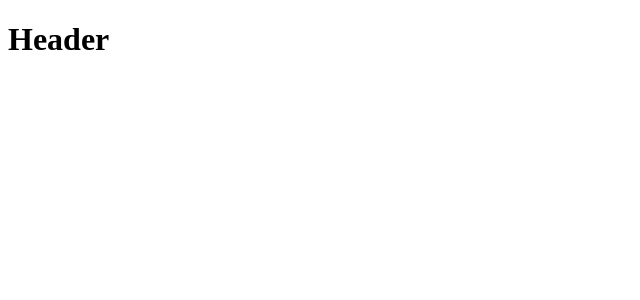
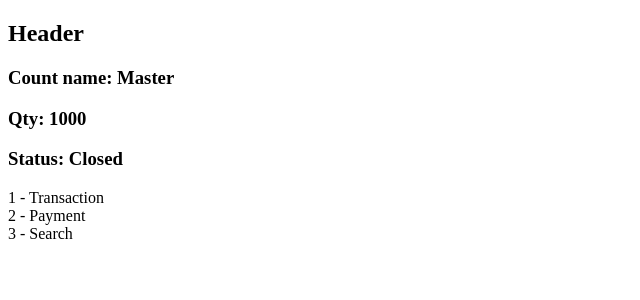
Before and after one commit to ivanurra/vue-cli-2, a Vue app: page / in a window 1280 px wide. Shown: the top 300 px of the page, without its empty margins (0-640 px from the left). Built offline with nearby package versions, Linux system fonts and the light colour scheme.

Commit message:
count component

```diff
--- a/src/App.vue
+++ b/src/App.vue
@@ -1,14 +1,17 @@
 <template>
   <Header text="Header" />
+  <Count />
 </template>
 
 <script>
+import Count from './components/Count.vue'
 import Header from './components/Header.vue'
 
 export default {
   name: 'App',
   components: {
     Header,
+    Count,
   }
 }
 </script>
--- /dev/null
+++ b/src/components/Count.vue
@@ -0,0 +1,21 @@
+<template>
+    <h3>Count name: {{ count }}</h3>
+    <h3>Qty: {{ balance }}</h3>
+    <h3>Status: {{ status ? 'Active' : 'Closed'}}</h3>
+    <div v-for="(item, index) in services" :key="index">
+        {{index + 1}} - {{ item }}
+    </div>
+</template>
+
+<script>
+export default {
+    data() {
+        return {
+            balance: 1000,
+            count: 'Master',
+            status: false,
+            services: ['Transaction', 'Payment', 'Search'],
+        }
+    },
+}
+</script>
--- a/src/components/Header.vue
+++ b/src/components/Header.vue
@@ -1,5 +1,5 @@
 <template>
-  <h1>{{ text }}</h1>
+  <h2>{{ text }}</h2>
 </template>
 
 <script>
```
